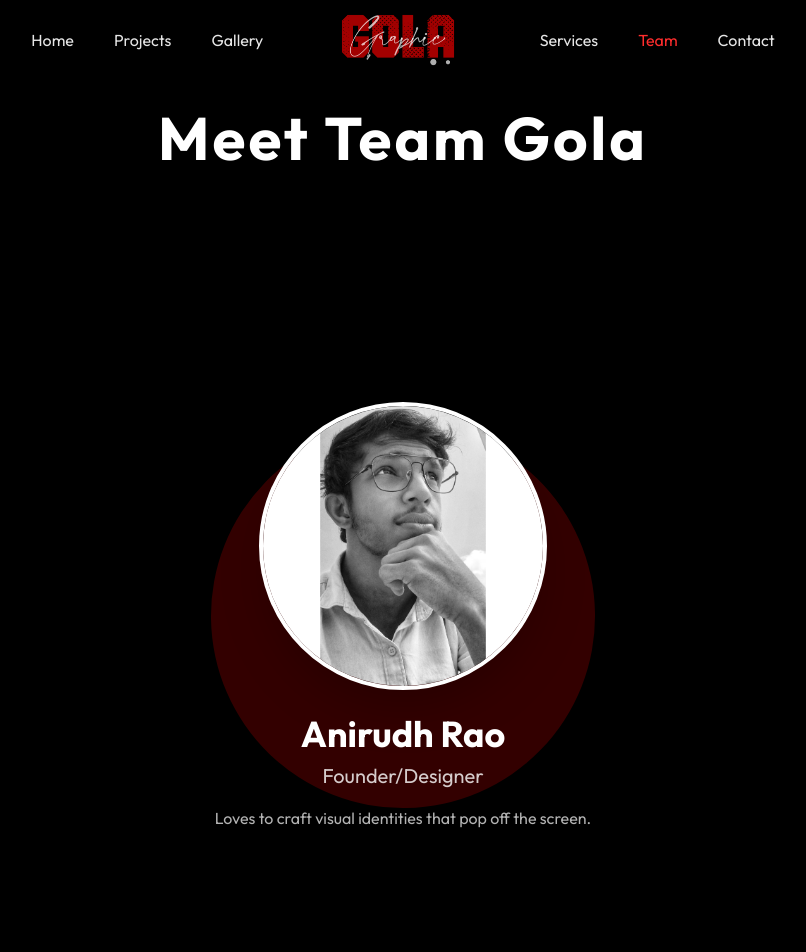
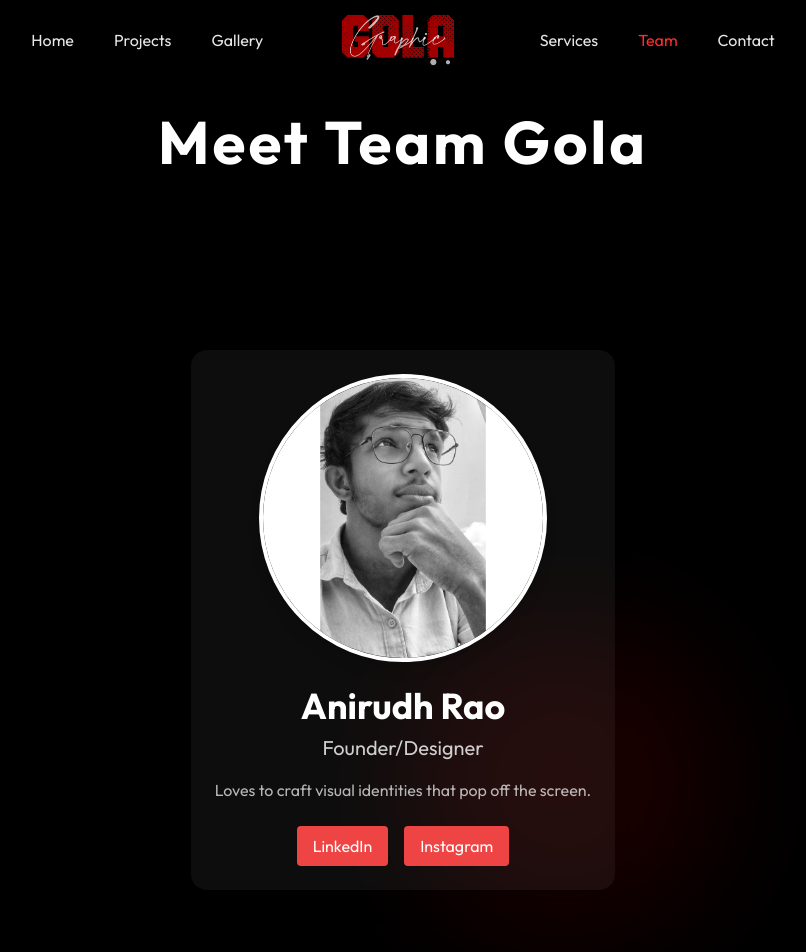
Before and after one commit to Anirudh4030/gola-graphic, a React (Vite) app: page /Team in a window 1280 px wide. Shown: the top 952 px of the page, without its empty margins (237-1043 px from the left). Built offline with nearby package versions, Linux system fonts and the light colour scheme.

Commit message:
Updated Team page: added social links, improved card visibility, fixed navbar spacing and spacing between members

```diff
--- a/index.html
+++ b/index.html
@@ -8,12 +8,12 @@
     />
 
     <!-- Favicon -->
-    <link rel="icon" type="image/png" href="/src/assets/logo1.png" />
+    <link rel="icon" type="image/webp" href="/src/assets/logo3.webp" />
 
-    <title>Gola Graphic | Design Studio Makes Creative Noise</title>
+    <title>Gola Graphic | Design Studio </title>
     <meta
       name="description"
-      content="Gola Graphic — film posters, title designs, branding, social & pitch decks. Dark themed creative studio."
+      content="Gola Graphic — film posters, title designs, branding, social & pitch decks. ."
     />
 
     <!-- ✅ This is the missing piece -->
--- a/src/components/Gallery.jsx
+++ b/src/components/Gallery.jsx
@@ -17,21 +17,32 @@ export default function Gallery() {
   }, [])
 
   return (
-    <div className="grid grid-cols-1 md:grid-cols-3 gap-6 p-6">
-
-      {images.map((item, i) => (
-
-        <div key={i} className="p-4 border rounded-lg shadow bg-white/5"> <br />
+    <div className="pt-24 mt-8 flex flex-wrap gap-8 justify-start p-8"> {/* increased gap and padding */}
+      {images.length > 0 ? (
+        images.map((item) => (
+          <div
+            key={item.title}
+            className="rounded shadow-lg bg-white/5 p-4" // increased padding
+          >
             {item.image && (
               <img
-              src={urlFor(item.image).width(500).url()}
+                src={urlFor(item.image).url()}
                 alt={item.alt || item.title}
-              className="w-full h-64 object-cover rounded mb-2"
+                className="block rounded"
+                style={{
+                  display: 'block',
+                  width: 'auto',
+                  maxWidth: '100%',
+                  height: 'auto',
+                }}
               />
             )}
-          <h3 className="mt-2 text-xl font-bold">{item.title}</h3>
+            <h3 className="font-semibold text-white mt-2 px-2">{item.title}</h3>
           </div>
-      ))}
+        ))
+      ) : (
+        <p className="text-white/60">Content is loading, Please Wait...</p>
+      )}
     </div>
   )
 }
--- a/src/pages/Home.jsx
+++ b/src/pages/Home.jsx
@@ -33,7 +33,7 @@ function Stat({ end, suffix, label }) {
 }
 
 export default function Home(){
-  useEffect(()=>{ document.title = 'Gola Graphic — Home' }, [])
+  useEffect(()=>{ document.title = 'Gola Graphic | Design Studio' }, [])
 
   return (
     <main className="pt-20">
@@ -98,28 +98,42 @@ export default function Home(){
           <h2 className="text-2xl sm:text-3xl font-bold text-center mb-10 sm:mb-12">We Don’t Just Craft, We Tell Stories</h2>
 
           {/* Photoshop Toolbar */}
-          <div className="hidden lg:block absolute top-1/2 -left-20 transform -translate-y-1/2 z-20">
-            <img src="/tools/toolbar.png" alt="Photoshop Toolbar" className="w-16 lg:w-20 h-auto opacity-80 hover:opacity-100 transition" />
-          </div>
 
-          <div className="grid grid-cols-1 md:grid-cols-2 gap-10 items-center">
+
+          <div className="flex flex-col items-center justify-center text-center w-full py-10">
+
             {/* Tools Grid */}
-            <div className="flex flex-col gap-6">
-              <div className="flex justify-center gap-6">
+{/* Tools Grid */}
+{/* Photoshop Toolbar */}
+<div className="flex items-center justify-center w-full">
+  <div className="flex flex-col items-center justify-center gap-6">
+    <div className="flex justify-center gap-6 flex-wrap">
       {["3.png", "1.png"].map((img, i) => (
-                  <img key={i} src={`/tools/${img}`} alt="Tool" className="w-20 sm:w-24 md:w-28 h-20 sm:h-24 md:h-28 object-contain opacity-80 hover:opacity-100 transform hover:scale-125 transition" />
+        <img
+          key={i}
+          src={`/tools/${img}`}
+          alt="Tool"
+          className="w-20 sm:w-24 md:w-28 h-20 sm:h-24 md:h-28 object-contain opacity-80 hover:opacity-100 transform hover:scale-125 transition duration-300"
+        />
       ))}
     </div>
-              <div className="flex justify-center gap-6">
+    <div className="flex justify-center gap-6 flex-wrap">
       {["2.png", "4.png"].map((img, i) => (
-                  <img key={i} src={`/tools/${img}`} alt="Tool" className="w-20 sm:w-24 md:w-28 h-20 sm:h-24 md:h-28 object-contain opacity-80 hover:opacity-100 transform hover:scale-125 transition" />
+        <img
+          key={i}
+          src={`/tools/${img}`}
+          alt="Tool"
+          className="w-20 sm:w-24 md:w-28 h-20 sm:h-24 md:h-28 object-contain opacity-80 hover:opacity-100 transform hover:scale-125 transition duration-300"
+        />
       ))}
     </div>
   </div>
+</div>
+
+
+
             {/* Main Tool */}
-            <div className="flex justify-center">
-              <img src="/tools/5.png" alt="Main Tool" className="w-40 sm:w-52 md:w-64 h-auto object-contain opacity-90" />
-            </div>
+
           </div>
         </div>
       </section>
--- a/src/pages/Team.jsx
+++ b/src/pages/Team.jsx
@@ -7,36 +7,46 @@ const members = [
     name: 'Anirudh Rao',
     role: 'Founder/Designer',
     photo: '/team/Anirudh.jpg',
-    description: 'Loves to craft visual identities that pop off the screen.'
+    description: 'Loves to craft visual identities that pop off the screen.',
+    linkedin: 'https://www.linkedin.com/in/anirudh-rao-427021270/',
+    instagram: 'https://www.instagram.com/anirudh369.design/'
   },
   {
     name: 'Pavan Kumar',
     role: 'Co-Founder/Marketing Lead',
     photo: '/team/vpk.jpg',
-    description: 'Mastermind behind our marketing strategies and campaigns.'
+    description: 'Mastermind behind our marketing strategies and campaigns.',
+    linkedin: 'https://www.linkedin.com/in/vadithiyapavan/',
+    instagram: 'https://www.instagram.com/itlumeepavanjadhav/'
   },
   {
     name: 'Angara Balaji',
     role: 'Marketing Strategist/Advisor',
     photo: '/team/avk.jpeg',
-    description: 'Connects brands with people through killer strategies.'
+    description: 'Connects brands with people through killer strategies.',
+    linkedin: 'https://www.linkedin.com/in/balaji-angara/',
+    instagram: 'https://www.instagram.com/tony_stark_13b/'
   },
   {
     name: 'Ashwith',
     role: 'Web Developer',
+    photo: '/team/rinku.jpg',
     description: 'Builds pixel-perfect websites with seamless interactions.',
-    photo: '/team/rinku.jpg'
+    linkedin: 'https://www.linkedin.com/in/ashwith-pabba-514a26254/',
+    instagram: 'https://www.instagram.com/_iam._.jarvis_/'
   },
 ];
 
 export default function Team() {
   return (
     <div className="relative w-full bg-black text-white">
-      <h1 className="text-5xl md:text-6xl font-bold text-center py-12 tracking-wider">
-        <br />Meet Team Gola
+      {/* Added padding-top to avoid heading going under navbar */}
+      <h1 className="text-5xl md:text-6xl font-bold text-center pt-28 pb-12 tracking-wider">
+        Meet Team Gola
       </h1>
 
-      <div className="relative">
+      {/* Reduced vertical space between members */}
+      <div className="relative flex flex-col space-y-16">
         {members.map((member, i) => (
           <MemberSection key={i} member={member} index={i} />
         ))}
@@ -47,48 +57,68 @@ export default function Team() {
 
 function MemberSection({ member, index }) {
   const ref = useRef(null);
-  const isInView = useInView(ref, { margin: "-20% 0px -20% 0px" }); // triggers slightly before center
+  const isInView = useInView(ref, { margin: "-20% 0px -20% 0px" });
   const controls = useAnimation();
 
   useEffect(() => {
     if (isInView) {
-      controls.start({ opacity: 1, y: 0, scale: 1 });
+      controls.start({ opacity: 1, y: 0 });
     } else {
-      controls.start({ opacity: 0, y: 50, scale: 0.95 });
+      controls.start({ opacity: 0, y: 50 });
     }
   }, [isInView, controls]);
 
-  const colors = ["#ff0000", "#00ffff", "#ff00ff", "#ffff00"];
-  const bgColor = colors[index % colors.length];
+  const bgColors = ["#ff0000", "#00ffff", "#ff00ff", "#ffff00"];
+  const bgColor = bgColors[index % bgColors.length];
 
   return (
     <section
       ref={ref}
-      className="relative flex flex-col items-center justify-center min-h-screen px-6 overflow-hidden"
+      className="relative flex flex-col items-center justify-center min-h-screen px-6"
     >
-      {/* Animated Background Shapes */}
+      {/* Subtle Animated Background */}
       <motion.div
-        className="absolute w-96 h-96 rounded-full opacity-20 mix-blend-screen"
+        className="absolute top-1/2 left-1/2 -translate-x-1/2 -translate-y-1/2 w-80 h-80 rounded-full opacity-10 blur-3xl"
         style={{ backgroundColor: bgColor }}
         animate={{ rotate: 360 }}
-        transition={{ repeat: Infinity, duration: 20, ease: "linear" }}
+        transition={{ repeat: Infinity, duration: 25, ease: "linear" }}
       />
 
       {/* Member Card */}
       <motion.div
-        className="relative z-10 text-center max-w-xl"
-        initial={{ opacity: 0, y: 50, scale: 0.95 }}
+        className="relative z-10 text-center max-w-sm md:max-w-md bg-white/5 p-6 rounded-2xl shadow-xl backdrop-blur-sm"
+        initial={{ opacity: 0, y: 50 }}
         animate={controls}
         transition={{ duration: 0.8 }}
       >
         <img
           src={member.photo}
           alt={member.name}
-          className="h-64 w-64 md:h-72 md:w-72 mx-auto rounded-full object-cover border-4 border-white shadow-2xl hover:scale-105 transition-transform"
+          className="h-64 w-64 md:h-72 md:w-72 mx-auto rounded-full object-cover border-4 border-white shadow-lg hover:scale-105 transition-transform duration-300"
         />
         <h2 className="mt-6 text-3xl md:text-4xl font-bold">{member.name}</h2>
         <p className="text-xl text-white/80 mt-2">{member.role}</p>
         <p className="mt-4 text-white/70">{member.description}</p>
+
+        {/* Social Links */}
+        <div className="mt-6 flex justify-center gap-4">
+          <a
+            href={member.linkedin}
+            target="_blank"
+            rel="noopener noreferrer"
+            className="px-4 py-2 bg-red-500 rounded text-white font-medium hover:bg-red-900 transition"
+          >
+            LinkedIn
+          </a>
+          <a
+            href={member.instagram}
+            target="_blank"
+            rel="noopener noreferrer"
+            className="px-4 py-2 bg-red-500 rounded text-white font-medium hover:bg-red-900 transition"
+          >
+            Instagram
+          </a>
+        </div>
       </motion.div>
     </section>
   );
```
Also changed, not shown: src/assets/logo3.webp (added), vercel.json. Lines whose indentation alone changed are shown as unchanged.
